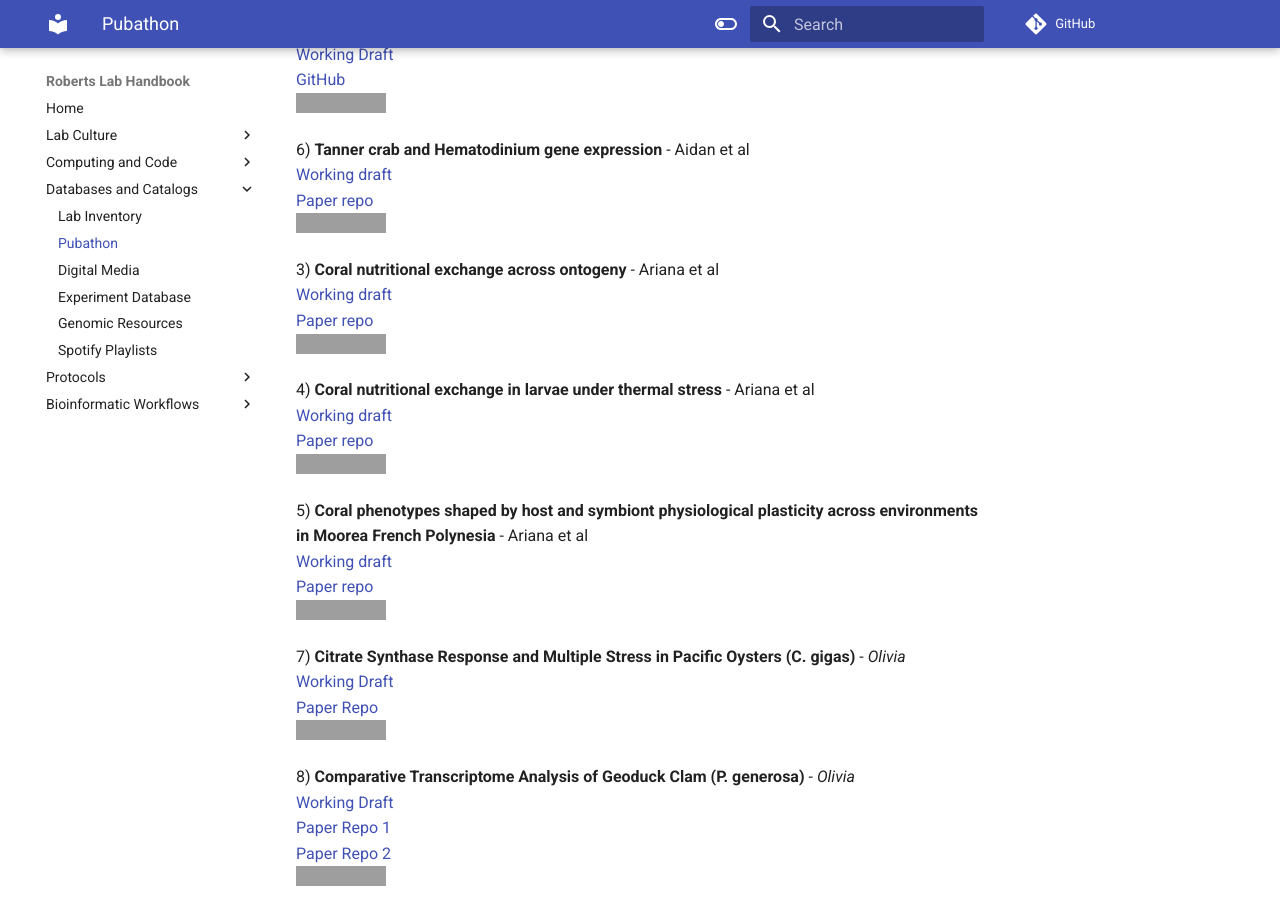
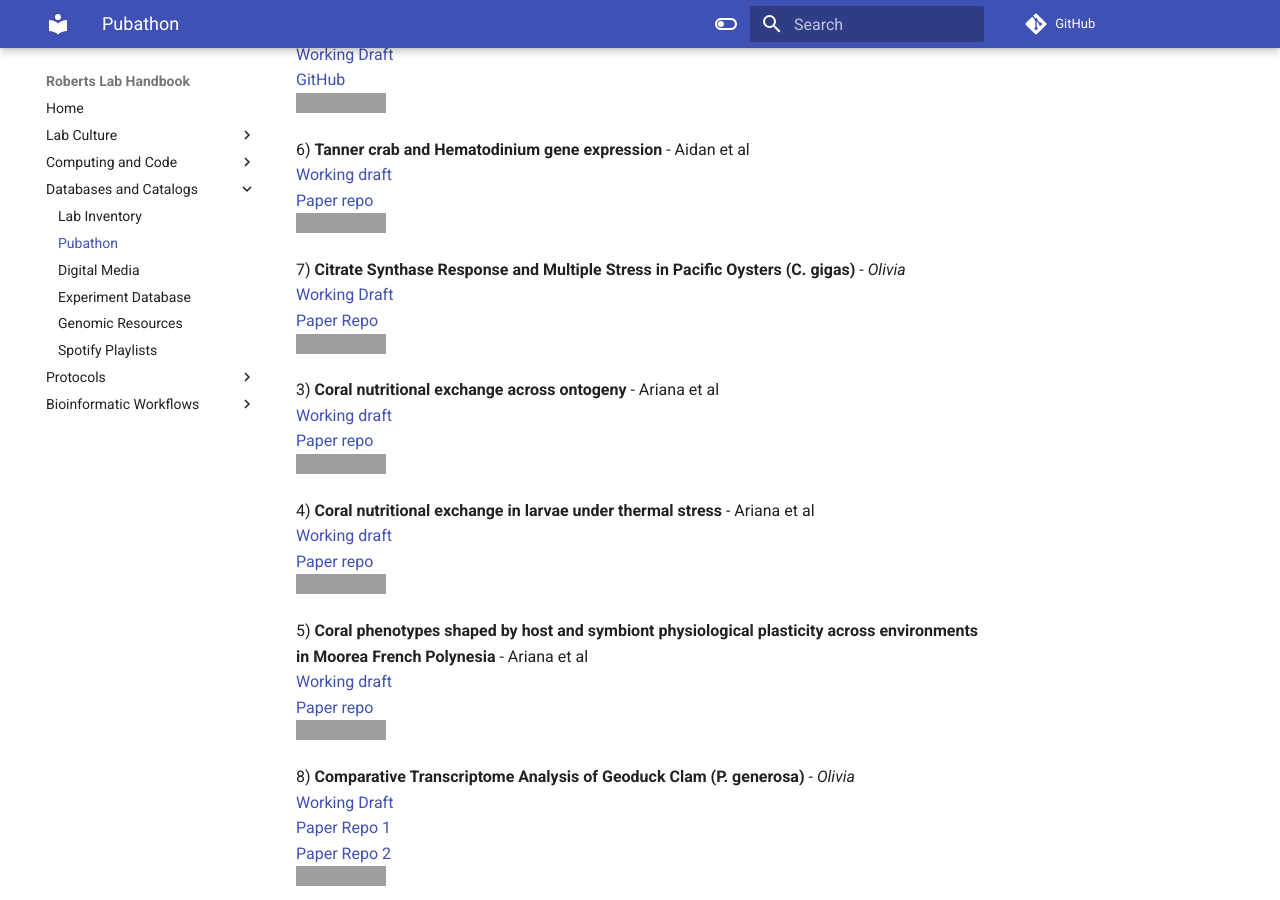
Before and after one commit to RobertsLab/resources, an MkDocs documentation site: the page built from docs/Pubathon.md, in a window 1280 px wide and 900 px high, scrolled down 901 px, cut to the strip 0-900 px from the top of the window. Built offline with MkDocs 1.6.1 and Material for MkDocs 9.7.7, drawn with Linux system fonts in a browser that asks for light colours; comment, search, counter and statistics services are not loaded; part of the change alters nothing that is shown; grey boxes are pictures that could not be loaded.

```diff
--- a/docs/Pubathon.md
+++ b/docs/Pubathon.md
@@ -25,6 +25,11 @@
 [Paper repo](https://github.com/afcoyle/hemat_bairdi_transcriptome)
 ![status](https://img.shields.io/badge/pub--a--thon%20status-in%20progress-orange.svg)
 
+7) **Citrate Synthase Response and Multiple Stress in Pacific Oysters (C. gigas)** - _Olivia_
+[Working Draft](https://docs.google.com/document/d/1fbFR6rQdQiAYQkFlttQ_jnVntgv40YrUGGV0BgP78BI/edit)
+[Paper Repo](https://github.com/mattgeorgephd/NOPP-gigas-ploidy-temp/tree/main/202107_EXP2/citrate_synthase) </br>
+![status](https://img.shields.io/badge/pub--a--thon%20status-early%20draft-yellow.svg)
+
 3) **Coral nutritional exchange across ontogeny** - Ariana et al
 [Working draft](https://docs.google.com/document/d/10Wmr_ceODWreZfS8WPekvoBwD2xEqlq28iSitapHTHA/edit)
 [Paper repo](https://github.com/AHuffmyer/EarlyLifeHistory_Energetics)
@@ -39,11 +44,6 @@
 [Working draft](https://docs.google.com/document/d/1gBrDypEwR4ont16BX5hCv0N3kpMmFW-lJlT0PVaHvEM/edit)
 [Paper repo](https://github.com/urol-e5/timeseries)
 ![status](https://img.shields.io/badge/pub--a--thon%20status-in%20progress-orange.svg)
-
-7) **Citrate Synthase Response and Multiple Stress in Pacific Oysters (C. gigas)** - _Olivia_
-[Working Draft](https://docs.google.com/document/d/1fbFR6rQdQiAYQkFlttQ_jnVntgv40YrUGGV0BgP78BI/edit)
-[Paper Repo](https://github.com/mattgeorgephd/NOPP-gigas-ploidy-temp/tree/main/202107_EXP2/citrate_synthase) </br>
-![status](https://img.shields.io/badge/pub--a--thon%20status-early%20draft-yellow.svg)
 
 8) **Comparative Transcriptome Analysis of Geoduck Clam (P. generosa)** - _Olivia_
 [Working Draft](https://docs.google.com/document/d/1YqGZNaGJxnlBQapLIxCF238DA-mGo6S1Tc7uBbWqN0o/edit) </br>
```
